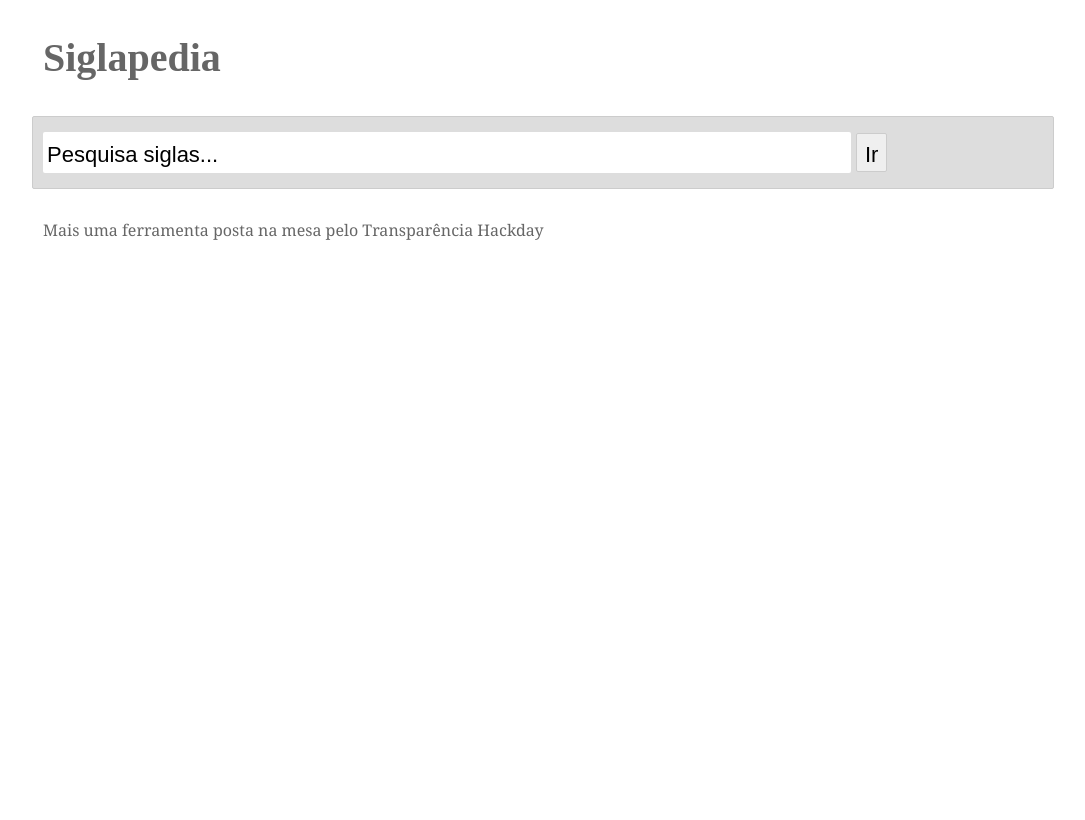
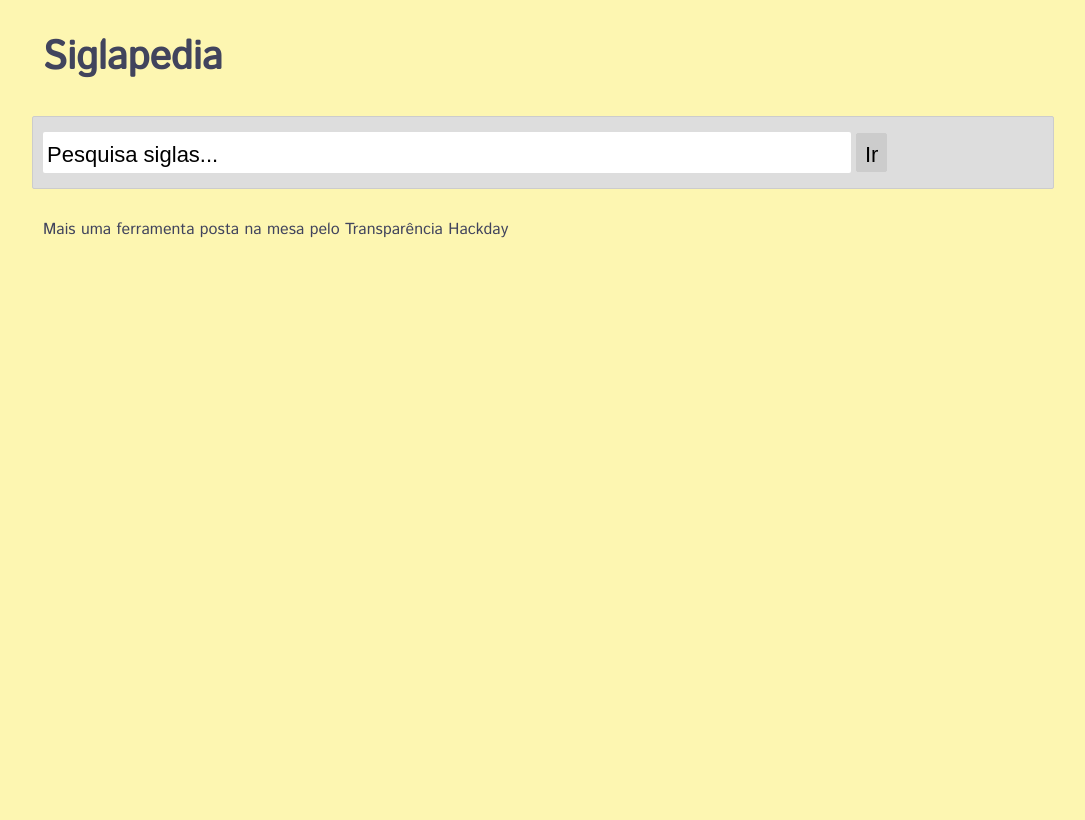
Before and after one commit to transparenciahackday/siglapedia, a Django app: page / in a window 1280 px wide. Shown: the whole page, without its empty margins (97-1182 px from the left). Run offline with Django 3.2, Linux system fonts and the light colour scheme; parts of the project's set-up code (start-up, migrations or seed data) failed here and were passed over; some libraries are stand-ins or nearby versions.

Commit message:
Styling forms.

```diff
--- a/static/css/style.css
+++ b/static/css/style.css
@@ -1,6 +1,11 @@
 /*---------------------------------------------------
 Fonts
 ---------------------------------------------------*/
+
+@font-face {
+font-family: 'IstokWeb-Regular';
+src: local('IstokWeb-Regular'), url('../fonts/Istok_Web/IstokWeb-Regular.ttf') format('truetype');
+}
 
 
 /*---------------------------------------------------
@@ -12,12 +17,13 @@
 }
 
 body {
-  font-family: Georgia, Times, serif;
+  font-family: 'IstokWeb-Regular', Georgia, Times, serif;
 	font-size: 1em;
 	line-height: 1.4;
-  color: #666;
+  color: #41445d;
   position: relative;
 	height: 100%;
+	background: #fdf6b1;
 }
 
 header,
@@ -36,6 +42,25 @@
 
 
 /*---------------------------------------------------
+	General styles for forms
+------------------------------------------------*/
+
+form {
+  color: #444;
+}
+
+input {
+  border: 1px solid #ccc;
+  border-radius: 2px;
+  padding: 6px 10px;
+}
+
+input[type="submit"] {
+  background: #ccc;
+}
+
+
+/*---------------------------------------------------
 	Header
 ------------------------------------------------*/
 
@@ -45,7 +70,7 @@
 
 header h1 {
   font-size: 40px;
-  font-family: "IstokWeb", 'Comic Sans';
+  font-family: 'IstokWeb-Regular', Georgia, Times, serif;
 }
 
 
@@ -53,15 +78,13 @@
 	Search
 ------------------------------------------------*/
 
+#main {
+}
+
 #main #search {
   padding: 15px 10px;
   border: 1px solid #ccc;
   background: #ddd;
-  border-radius: 2px;
-}
-
-input {
-  border: 1px solid #ccc;
   border-radius: 2px;
 }
 
@@ -85,6 +108,36 @@
   padding: 10px 8px 5px;
 }
 
+/*---------------------------------------------------
+	Results
+------------------------------------------------*/
+
+#main .results {
+  padding: 15px 10px;
+}
+
+#main .results h2 {
+  font-size: 18px;
+}
+
+#main .results dt {
+  display: inline-block;
+  font-weight: bold;
+  margin-right: 20px;
+}
+
+#main .results dd {
+  display: inline-block;
+}
+
+/*---------------------------------------------------
+	Add
+------------------------------------------------*/
+
+#main .results. new {
+
+}
+
 
 /*---------------------------------------------------
 	Media Queries
--- a/static/fonts/Istok_Web/OFL.txt
+++ b/static/fonts/Istok_Web/OFL.txt
@@ -1,5 +1,6 @@
 Copyright (c) 2008-2011, Andrey V. Panov (panov@canopus.iacp.dvo.ru),
 with Reserved Font Name "Istok".
+
 This Font Software is licensed under the SIL Open Font License, Version 1.1.
 This license is copied below, and is also available with a FAQ at:
 http://scripts.sil.org/OFL
--- a/templates/found.html
+++ b/templates/found.html
@@ -30,7 +30,7 @@
   <div id="main" role="main">
     <section id="search">
       <form method="get" action="/pesquisa/">
-        <input type="text" name="q" value="Pesquisa siglas..." class="searchbox placeholder" /><input type="submit" class="search-btn" value="Ir" />
+        <input type="text" name="q" class="searchbox placeholder" /><input type="submit" class="search-btn" value="Ir" />
       </form>
     </section><!-- /#search-->
 
```
Also changed, not shown: templates/notfound.html (+5 -5 lines), static/fonts/Istok_Web/IstokWeb-Bold.ttf, static/fonts/Istok_Web/IstokWeb-BoldItalic.ttf, static/fonts/Istok_Web/IstokWeb-Italic.ttf, static/fonts/Istok_Web/IstokWeb-Regular.ttf, static/img/3_171504.jpg (added).
